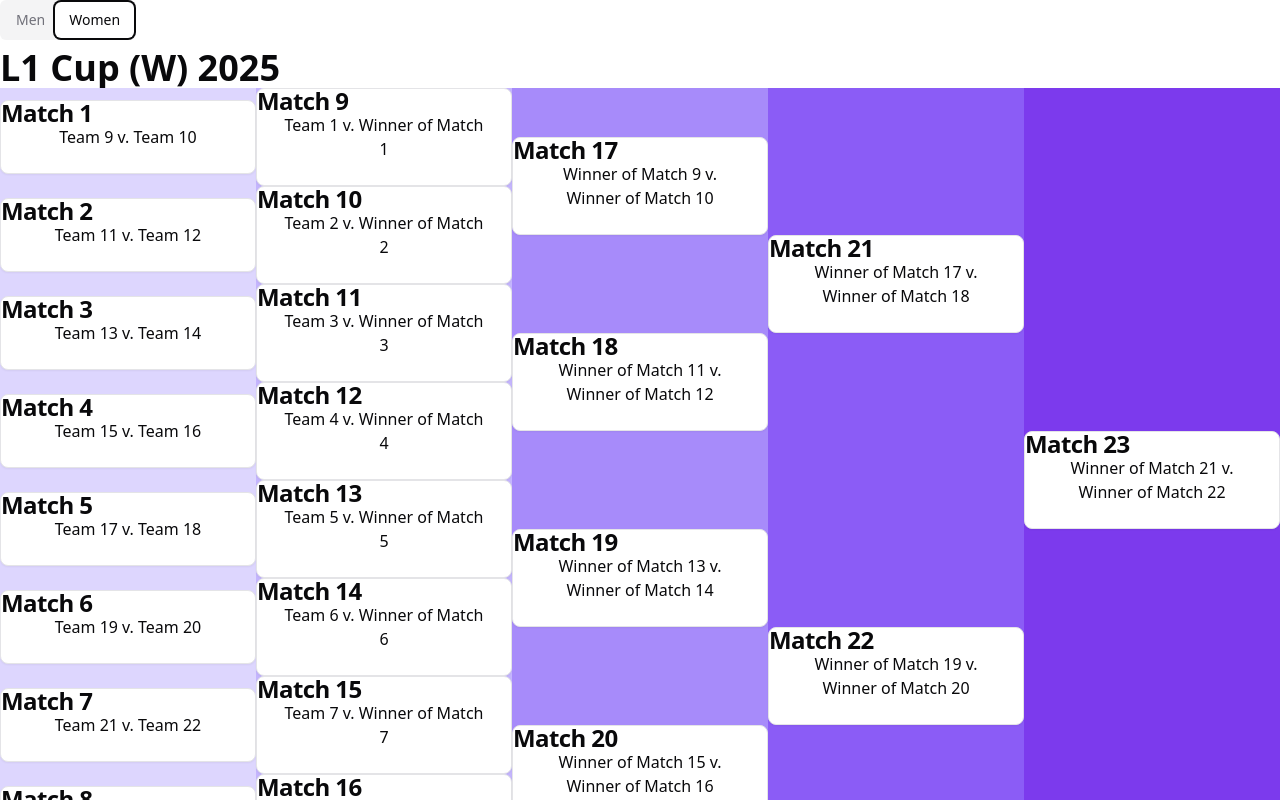
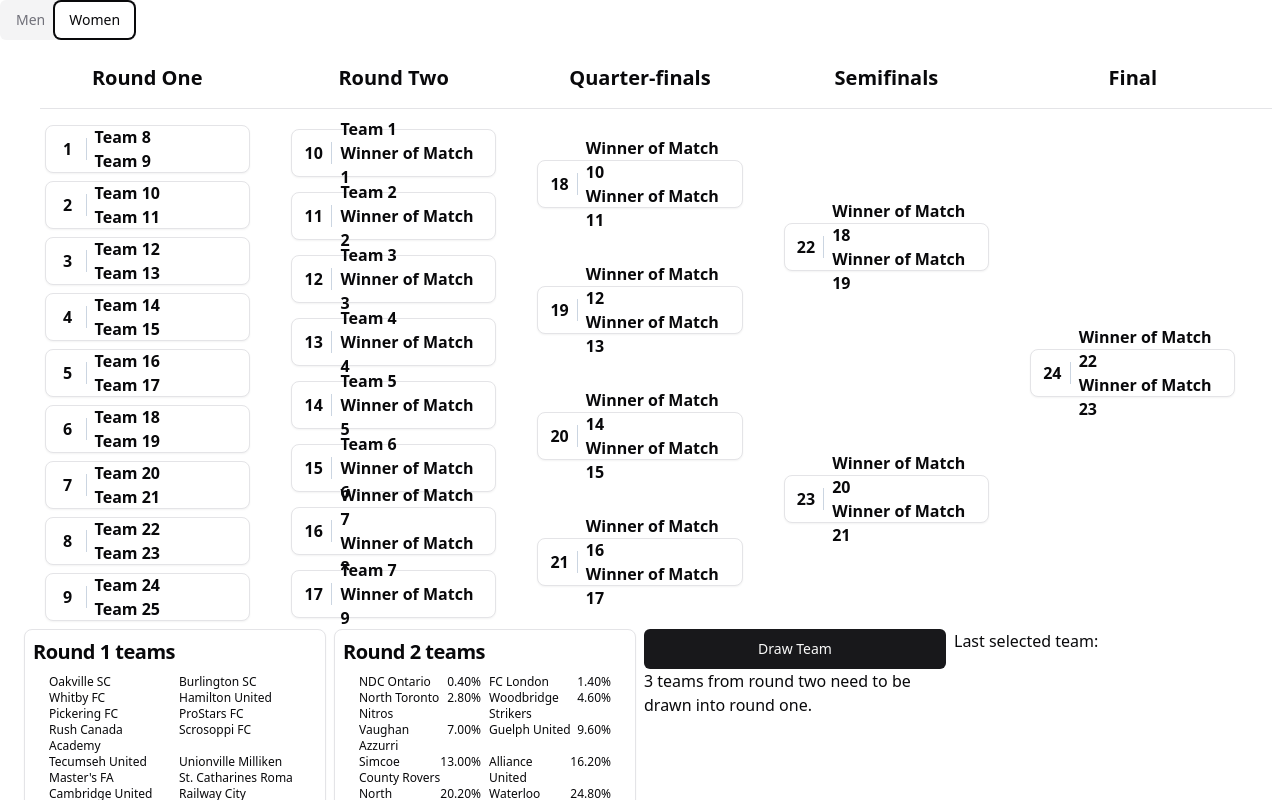
Before and after one commit to jjjjjjonathan/cup-draws, a React (Vite) app: page / in a window 1280 px wide. Both pictures are taken after a click on the tab "Women". Shown: the top 800 px of the page. Built offline with nearby package versions, Linux system fonts and the light colour scheme.

Commit message:
UI (#2)
* Update bracket

* Update UI

```diff
--- a/package.json
+++ b/package.json
@@ -11,6 +11,7 @@
     "test": "vitest"
   },
   "dependencies": {
+    "@radix-ui/react-separator": "^1.1.1",
     "@radix-ui/react-slot": "^1.1.1",
     "@radix-ui/react-tabs": "^1.1.2",
     "class-variance-authority": "^0.7.1",
--- a/src/App.tsx
+++ b/src/App.tsx
@@ -18,7 +18,6 @@ function App() {
         <Bracket
           firstRoundTeamList={mensFirstRound}
           byeRoundTeamList={mensByeRound}
-          title='L1 Cup (M) 2025'
           byeTeamCount={5}
           isMensBracket={true}
         />
@@ -27,8 +26,7 @@ function App() {
         <Bracket
           firstRoundTeamList={womensFirstRound}
           byeRoundTeamList={womensByeRound}
-          title='L1 Cup (W) 2025'
-          byeTeamCount={8}
+          byeTeamCount={7}
           isMensBracket={false}
         />
       </TabsContent>
--- a/src/components/bracket.tsx
+++ b/src/components/bracket.tsx
@@ -9,7 +9,6 @@ import { WomensMatches } from './womens-matches';
 type BracketProps = {
   firstRoundTeamList: Team[];
   byeRoundTeamList: Team[];
-  title: string;
   byeTeamCount: number;
   isMensBracket: boolean;
 };
@@ -17,7 +16,6 @@ type BracketProps = {
 export const Bracket = ({
   firstRoundTeamList,
   byeRoundTeamList,
-  title,
   byeTeamCount,
   isMensBracket,
 }: BracketProps) => {
@@ -107,42 +105,26 @@ export const Bracket = ({
 
   return (
     <>
-      <h1 className='text-4xl font-bold'>{title}</h1>
-      <div className='flex flex-col justify-between'>
+      <div className='m-2 p-4'>
         {isMensBracket ? (
           <MensMatches teams={bracketSeeding} />
         ) : (
           <WomensMatches teams={bracketSeeding} />
         )}
-        <div className='bg-red-300 grid grid-cols-5 gap-x-2'>
-          <Card>
-            <CardTitle>Round 1 Teams</CardTitle>
-            <CardContent className='text-sm'>
-              {firstRoundTeams.map((team) => team.name).join(', ')}
-            </CardContent>
-          </Card>
-          <Card>
-            <CardTitle>Round 2 Teams</CardTitle>
-            <CardContent className='text-sm'>
-              {byeTeams.map((team) => team.name).join(', ')}
-            </CardContent>
-          </Card>
-          <Card>
-            <CardTitle>Odds</CardTitle>
-            <CardContent className='text-sm'>
-              {byeTeams.length > byeTeamCount ? (
-                <ul>
-                  {byeTeams.map((team) => (
-                    <li key={team.name}>
-                      {team.name}:{' '}
-                      {((team.drawSlips / seededTeams.length) * 100).toFixed(2)}
-                      %
-                    </li>
-                  ))}
-                </ul>
-              ) : null}
-            </CardContent>
-          </Card>
+        <div className='grid grid-cols-4 gap-x-2 pt-2'>
+          <TeamList
+            title='Round 1 teams'
+            teams={firstRoundTeams}
+            shouldCountOdds={false}
+            seededTeams={seededTeams}
+          />
+          <TeamList
+            title='Round 2 teams'
+            teams={byeTeams}
+            shouldCountOdds={byeTeams.length > byeTeamCount}
+            seededTeams={seededTeams}
+          />
+
           <div className='flex flex-col'>
             <Button onClick={drawTeam} disabled={firstRoundTeams.length <= 0}>
               Draw Team
@@ -158,3 +140,33 @@ export const Bracket = ({
     </>
   );
 };
+type TeamListProps = {
+  teams: Team[];
+  title: string;
+  shouldCountOdds: boolean;
+  seededTeams: Team[];
+};
+const TeamList = ({
+  teams,
+  title,
+  shouldCountOdds,
+  seededTeams,
+}: TeamListProps) => {
+  return (
+    <Card>
+      <CardTitle className='p-2 text-xl'>{title}</CardTitle>
+      <CardContent className='text-xs grid grid-cols-2 gap-x-2'>
+        {teams.map((team) => (
+          <div className='text-ellipsis flex flex-row justify-between'>
+            <p>{team.name}</p>
+            {shouldCountOdds ? (
+              <span>
+                {((team.drawSlips / seededTeams.length) * 100).toFixed(2)}%
+              </span>
+            ) : null}
+          </div>
+        ))}
+      </CardContent>
+    </Card>
+  );
+};
--- a/src/components/match.tsx
+++ b/src/components/match.tsx
@@ -1,18 +1,23 @@
-import { Card, CardContent, CardTitle } from '@/components/ui/card';
+import { Card } from '@/components/ui/card';
+import { Separator } from './ui/separator';
 
 type MatchProps = {
-  title: string;
+  matchNumber: number;
   homeTeam: string;
   awayTeam: string;
 };
 
-export const Match = ({ title, homeTeam, awayTeam }: MatchProps) => {
+export const Match = ({ matchNumber, homeTeam, awayTeam }: MatchProps) => {
   return (
-    <Card>
-      <CardTitle>{title}</CardTitle>
-      <CardContent className='text-center'>
-        {homeTeam} v. {awayTeam}
-      </CardContent>
+    <Card className='p-1 h-12 w-5/6 mx-auto'>
+      <div className='flex flex-row font-semibold gap-x-2 h-full items-center w-full p-2'>
+        <div className='w-5 text-center'>{matchNumber}</div>
+        <Separator orientation='vertical' className='bg-slate-300 h-full' />
+        <div className=''>
+          <p className='text-ellipsis'>{homeTeam}</p>
+          <p className='text-truncate'>{awayTeam}</p>
+        </div>
+      </div>
     </Card>
   );
 };
--- a/src/components/mens-matches.tsx
+++ b/src/components/mens-matches.tsx
@@ -1,6 +1,7 @@
 import { Match } from './match';
 import type { Team } from '@/lib/helpers';
 import { getTeamName } from '@/lib/helpers';
+import { Separator } from './ui/separator';
 
 type MensMatchesProps = {
   teams: Team[];
@@ -8,147 +9,157 @@ type MensMatchesProps = {
 
 export function MensMatches({ teams }: MensMatchesProps) {
   return (
+    <>
+      <div className='grid grid-cols-5 text-center font-semibold text-xl'>
+        <p>Round One</p>
+        <p>Round Two</p>
+        <p>Quarter-finals</p>
+        <p>Semifinals</p>
+        <p>Final</p>
+      </div>
+      <Separator className='m-4' />
       <div className='grid grid-cols-5'>
-      <div className='flex flex-col h-full bg-emerald-200 justify-around'>
+        <div className='flex flex-col h-full justify-around gap-y-2'>
           <Match
-          title='Match 1'
+            matchNumber={1}
             homeTeam={getTeamName(5, teams)}
             awayTeam={getTeamName(6, teams)}
           />
           <Match
-          title='Match 2'
+            matchNumber={2}
             homeTeam={getTeamName(7, teams)}
             awayTeam={getTeamName(8, teams)}
           />
           <Match
-          title='Match 3'
+            matchNumber={3}
             homeTeam={getTeamName(9, teams)}
             awayTeam={getTeamName(10, teams)}
           />
           <Match
-          title='Match 4'
+            matchNumber={4}
             homeTeam={getTeamName(11, teams)}
             awayTeam={getTeamName(12, teams)}
           />
           <Match
-          title='Match 5'
+            matchNumber={5}
             homeTeam={getTeamName(13, teams)}
             awayTeam={getTeamName(14, teams)}
           />
           <Match
-          title='Match 6'
+            matchNumber={6}
             homeTeam={getTeamName(15, teams)}
             awayTeam={getTeamName(16, teams)}
           />
           <Match
-          title='Match 7'
+            matchNumber={7}
             homeTeam={getTeamName(17, teams)}
             awayTeam={getTeamName(18, teams)}
           />
           <Match
-          title='Match 8'
+            matchNumber={8}
             homeTeam={getTeamName(19, teams)}
             awayTeam={getTeamName(20, teams)}
           />
           <Match
-          title='Match 9'
+            matchNumber={9}
             homeTeam={getTeamName(21, teams)}
             awayTeam={getTeamName(22, teams)}
           />
           <Match
-          title='Match 10'
+            matchNumber={10}
             homeTeam={getTeamName(23, teams)}
             awayTeam={getTeamName(24, teams)}
           />
           <Match
-          title='Match 11'
+            matchNumber={11}
             homeTeam={getTeamName(25, teams)}
             awayTeam={getTeamName(26, teams)}
           />
         </div>
-      <div className='flex flex-col bg-emerald-300 h-full justify-around'>
+        <div className='flex flex-col h-full justify-around gap-y-2'>
           <Match
-          title='Match 12'
+            matchNumber={12}
             homeTeam={getTeamName(0, teams)}
             awayTeam='Winner of Match 1'
           />
           <Match
-          title='Match 13'
-          homeTeam={getTeamName(1, teams)}
-          awayTeam='Winner of Match 2'
-        />
-        <Match
-          title='Match 14'
-          homeTeam={getTeamName(2, teams)}
+            matchNumber={13}
+            homeTeam='Winner of Match 2'
             awayTeam='Winner of Match 3'
           />
           <Match
-          title='Match 15'
-          homeTeam={getTeamName(3, teams)}
+            matchNumber={14}
+            homeTeam={getTeamName(1, teams)}
             awayTeam='Winner of Match 4'
           />
           <Match
-          title='Match 16'
-          homeTeam={getTeamName(4, teams)}
+            matchNumber={15}
+            homeTeam={getTeamName(2, teams)}
             awayTeam='Winner of Match 5'
           />
           <Match
-          title='Match 17'
-          homeTeam='Winner of Match 6'
-          awayTeam='Winner of Match 7'
+            matchNumber={16}
+            homeTeam={getTeamName(3, teams)}
+            awayTeam='Winner of Match 6'
           />
           <Match
-          title='Match 18'
-          homeTeam='Winner of Match 8'
+            matchNumber={17}
+            homeTeam='Winner of Match 7'
+            awayTeam='Winner of Match 8'
+          />
+          <Match
+            matchNumber={18}
+            homeTeam={getTeamName(4, teams)}
             awayTeam='Winner of Match 9'
           />
           <Match
-          title='Match 19'
+            matchNumber={19}
             homeTeam='Winner of Match 10'
             awayTeam='Winner of Match 11'
           />
         </div>
-      <div className='flex flex-col h-full bg-emerald-400 justify-around'>
+        <div className='flex flex-col h-full justify-around gap-y-2'>
           <Match
-          title='Match 20'
+            matchNumber={20}
             homeTeam='Winner of Match 12'
             awayTeam='Winner of Match 13'
           />
           <Match
-          title='Match 21'
+            matchNumber={21}
             homeTeam='Winner of Match 14'
             awayTeam='Winner of Match 15'
           />
           <Match
-          title='Match 22'
+            matchNumber={22}
             homeTeam='Winner of Match 16'
             awayTeam='Winner of Match 77'
           />
           <Match
-          title='Match 23'
+            matchNumber={23}
             homeTeam='Winner of Match 18'
             awayTeam='Winner of Match 19'
           />
         </div>
-      <div className='flex flex-col h-full bg-emerald-500 justify-around'>
+        <div className='flex flex-col h-full justify-around gap-y-2'>
           <Match
-          title='Match 24'
+            matchNumber={24}
             homeTeam='Winner of Match 20'
             awayTeam='Winner of Match 21'
           />
           <Match
-          title='Match 25'
+            matchNumber={25}
             homeTeam='Winner of Match 22'
             awayTeam='Winner of Match 23'
           />
         </div>
-      <div className='flex flex-col h-full bg-emerald-600 justify-around'>
+        <div className='flex flex-col h-full justify-around gap-y-2'>
           <Match
-          title='Match 26'
+            matchNumber={26}
             homeTeam='Winner of Match 24'
             awayTeam='Winner of Match 25'
           />
         </div>
       </div>
+    </>
   );
 }
--- /dev/null
+++ b/src/components/ui/separator.tsx
@@ -0,0 +1,29 @@
+import * as React from "react"
+import * as SeparatorPrimitive from "@radix-ui/react-separator"
+
+import { cn } from "@/lib/utils"
+
+const Separator = React.forwardRef<
+  React.ElementRef<typeof SeparatorPrimitive.Root>,
+  React.ComponentPropsWithoutRef<typeof SeparatorPrimitive.Root>
+>(
+  (
+    { className, orientation = "horizontal", decorative = true, ...props },
+    ref
+  ) => (
+    <SeparatorPrimitive.Root
+      ref={ref}
+      decorative={decorative}
+      orientation={orientation}
+      className={cn(
+        "shrink-0 bg-border",
+        orientation === "horizontal" ? "h-[1px] w-full" : "h-full w-[1px]",
+        className
+      )}
+      {...props}
+    />
+  )
+)
+Separator.displayName = SeparatorPrimitive.Root.displayName
+
+export { Separator }
--- a/src/components/womens-matches.tsx
+++ b/src/components/womens-matches.tsx
@@ -1,6 +1,7 @@
 import { Match } from './match';
 import type { Team } from '@/lib/helpers';
 import { getTeamName } from '@/lib/helpers';
+import { Separator } from './ui/separator';
 
 type WomensMatchesProps = {
   teams: Team[];
@@ -8,132 +9,147 @@ type WomensMatchesProps = {
 
 export function WomensMatches({ teams }: WomensMatchesProps) {
   return (
+    <>
+      <div className='grid grid-cols-5 text-center font-semibold text-xl'>
+        <p>Round One</p>
+        <p>Round Two</p>
+        <p>Quarter-finals</p>
+        <p>Semifinals</p>
+        <p>Final</p>
+      </div>
+      <Separator className='m-4' />
       <div className='grid grid-cols-5'>
-      <div className='flex flex-col h-full justify-around bg-violet-200'>
+        <div className='flex flex-col h-full justify-around gap-y-2'>
           <Match
-          title='Match 1'
-          homeTeam={getTeamName(8, teams)}
-          awayTeam={getTeamName(9, teams)}
+            matchNumber={1}
+            homeTeam={getTeamName(7, teams)}
+            awayTeam={getTeamName(8, teams)}
           />
           <Match
-          title='Match 2'
-          homeTeam={getTeamName(10, teams)}
-          awayTeam={getTeamName(11, teams)}
+            matchNumber={2}
+            homeTeam={getTeamName(9, teams)}
+            awayTeam={getTeamName(10, teams)}
           />
           <Match
-          title='Match 3'
-          homeTeam={getTeamName(12, teams)}
-          awayTeam={getTeamName(13, teams)}
+            matchNumber={3}
+            homeTeam={getTeamName(11, teams)}
+            awayTeam={getTeamName(12, teams)}
           />
           <Match
-          title='Match 4'
-          homeTeam={getTeamName(14, teams)}
-          awayTeam={getTeamName(15, teams)}
+            matchNumber={4}
+            homeTeam={getTeamName(13, teams)}
+            awayTeam={getTeamName(14, teams)}
           />
           <Match
-          title='Match 5'
-          homeTeam={getTeamName(16, teams)}
-          awayTeam={getTeamName(17, teams)}
+            matchNumber={5}
+            homeTeam={getTeamName(15, teams)}
+            awayTeam={getTeamName(16, teams)}
           />
           <Match
-          title='Match 6'
-          homeTeam={getTeamName(18, teams)}
-          awayTeam={getTeamName(19, teams)}
+            matchNumber={6}
+            homeTeam={getTeamName(17, teams)}
+            awayTeam={getTeamName(18, teams)}
           />
           <Match
-          title='Match 7'
-          homeTeam={getTeamName(20, teams)}
-          awayTeam={getTeamName(21, teams)}
+            matchNumber={7}
+            homeTeam={getTeamName(19, teams)}
+            awayTeam={getTeamName(20, teams)}
           />
           <Match
-          title='Match 8'
-          homeTeam={getTeamName(22, teams)}
-          awayTeam={getTeamName(23, teams)}
+            matchNumber={8}
+            homeTeam={getTeamName(21, teams)}
+            awayTeam={getTeamName(22, teams)}
+          />
+          <Match
+            matchNumber={9}
+            homeTeam={getTeamName(23, teams)}
+            awayTeam={getTeamName(24, teams)}
           />
         </div>
-      <div className='flex flex-col h-full justify-around bg-violet-300'>
+        <div className='flex flex-col h-full justify-around gap-y-2'>
           <Match
-          title='Match 9'
+            matchNumber={10}
             homeTeam={getTeamName(0, teams)}
             awayTeam='Winner of Match 1'
           />
           <Match
-          title='Match 10'
+            matchNumber={11}
             homeTeam={getTeamName(1, teams)}
             awayTeam='Winner of Match 2'
           />
           <Match
-          title='Match 11'
+            matchNumber={12}
             homeTeam={getTeamName(2, teams)}
             awayTeam='Winner of Match 3'
           />
           <Match
-          title='Match 12'
+            matchNumber={13}
             homeTeam={getTeamName(3, teams)}
             awayTeam='Winner of Match 4'
           />
           <Match
-          title='Match 13'
+            matchNumber={14}
             homeTeam={getTeamName(4, teams)}
             awayTeam='Winner of Match 5'
           />
           <Match
-          title='Match 14'
+            matchNumber={15}
             homeTeam={getTeamName(5, teams)}
             awayTeam='Winner of Match 6'
           />
           <Match
-          title='Match 15'
-          homeTeam={getTeamName(6, teams)}
-          awayTeam='Winner of Match 7'
+            matchNumber={16}
+            homeTeam='Winner of Match 7'
+            awayTeam='Winner of Match 8'
           />
           <Match
-          title='Match 16'
-          homeTeam={getTeamName(7, teams)}
-          awayTeam='Winner of Match 8'
+            matchNumber={17}
+            homeTeam={getTeamName(6, teams)}
+            awayTeam='Winner of Match 9'
           />
         </div>
-      <div className='flex flex-col h-full justify-around bg-violet-400'>
+        <div className='flex flex-col h-full justify-around gap-y-2'>
           <Match
-          title='Match 17'
-          homeTeam='Winner of Match 9'
-          awayTeam='Winner of Match 10'
+            matchNumber={18}
+            homeTeam='Winner of Match 10'
+            awayTeam='Winner of Match 11'
           />
           <Match
-          title='Match 18'
-          homeTeam='Winner of Match 11'
-          awayTeam='Winner of Match 12'
+            matchNumber={19}
+            homeTeam='Winner of Match 12'
+            awayTeam='Winner of Match 13'
           />
           <Match
-          title='Match 19'
-          homeTeam='Winner of Match 13'
-          awayTeam='Winner of Match 14'
+            matchNumber={20}
+            homeTeam='Winner of Match 14'
+            awayTeam='Winner of Match 15'
           />
           <Match
-          title='Match 20'
-          homeTeam='Winner of Match 15'
-          awayTeam='Winner of Match 16'
+            matchNumber={21}
+            homeTeam='Winner of Match 16'
+            awayTeam='Winner of Match 17'
           />
         </div>
-      <div className='flex flex-col h-full justify-around bg-violet-500'>
+        <div className='flex flex-col h-full justify-around gap-y-2'>
           <Match
-          title='Match 21'
-          homeTeam='Winner of Match 17'
-          awayTeam='Winner of Match 18'
+            matchNumber={22}
+            homeTeam='Winner of Match 18'
+            awayTeam='Winner of Match 19'
           />
           <Match
-          title='Match 22'
-          homeTeam='Winner of Match 19'
-          awayTeam='Winner of Match 20'
+            matchNumber={23}
+            homeTeam='Winner of Match 20'
+            awayTeam='Winner of Match 21'
           />
         </div>
-      <div className='flex flex-col h-full justify-around bg-violet-600'>
+        <div className='flex flex-col h-full justify-around gap-y-2'>
           <Match
-          title='Match 23'
-          homeTeam='Winner of Match 21'
-          awayTeam='Winner of Match 22'
+            matchNumber={24}
+            homeTeam='Winner of Match 22'
+            awayTeam='Winner of Match 23'
           />
         </div>
       </div>
+    </>
   );
 }
--- a/src/index.css
+++ b/src/index.css
@@ -27,7 +27,7 @@
     --chart-3: 197 37% 24%;
     --chart-4: 43 74% 66%;
     --chart-5: 27 87% 67%;
-    --radius: 0.5rem
+    --radius: 0.5rem;
   }
   .dark {
     --background: 240 10% 3.9%;
@@ -53,7 +53,7 @@
     --chart-2: 160 60% 45%;
     --chart-3: 30 80% 55%;
     --chart-4: 280 65% 60%;
-    --chart-5: 340 75% 55%
+    --chart-5: 340 75% 55%;
   }
 }
 @layer base {
--- a/src/lib/helpers.ts
+++ b/src/lib/helpers.ts
@@ -91,4 +91,5 @@ export const womensFirstRound: Team[] = [
   { name: 'St. Catharines Roma', division: LEAGUE2, drawSlips: 0 },
   { name: 'Cambridge United', division: LEAGUE2, drawSlips: 0 },
   { name: 'Railway City', division: LEAGUE2, drawSlips: 0 },
+  { name: 'Sudbury Cyclones', division: LEAGUE2, drawSlips: 0 },
 ];
```
Also changed, not shown: 1 other file (tests, documents, lock files or other folders). Lines whose indentation alone changed are shown as unchanged.
